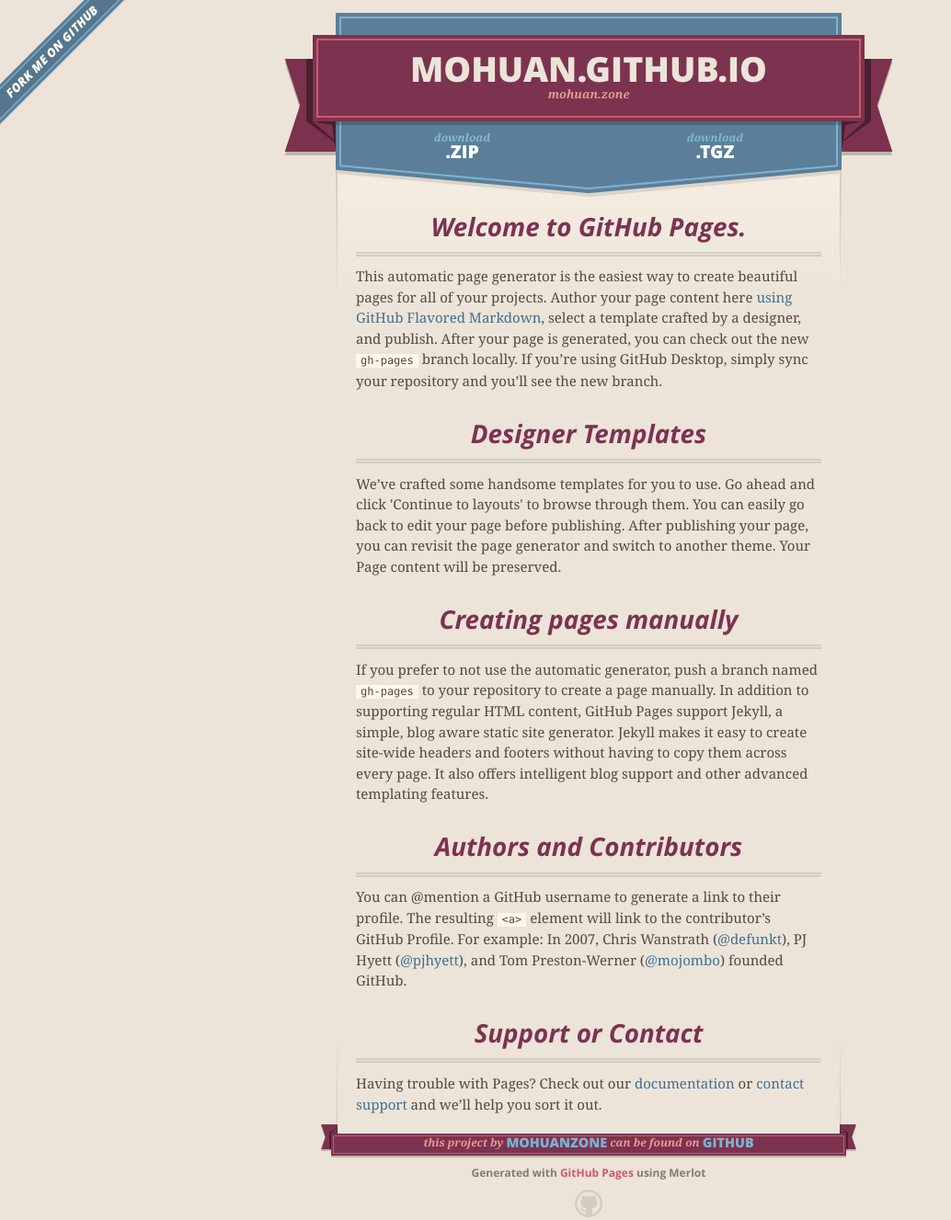
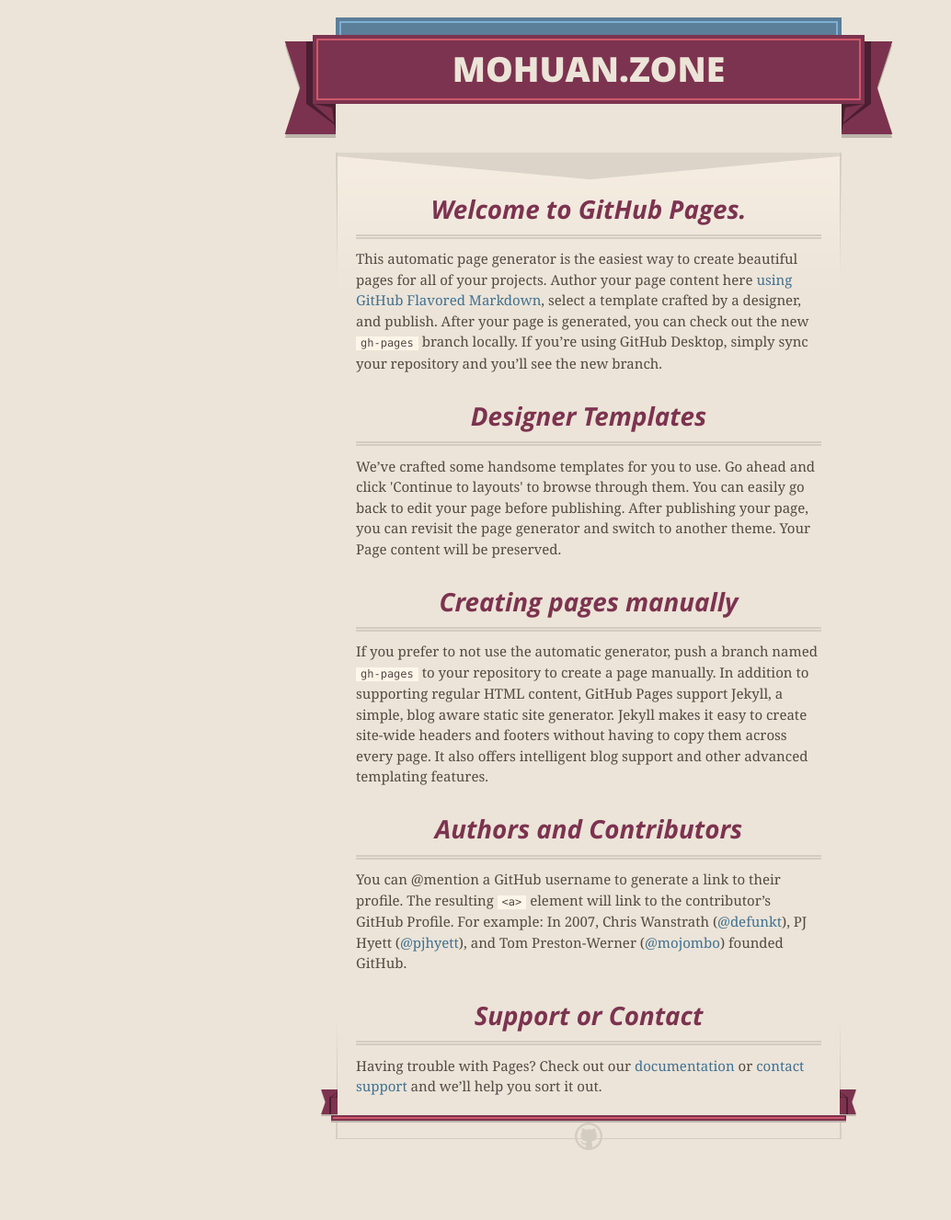
Before and after one commit to mohuanzone/mohuan.github.io, a plain HTML site: page index.html in a window 1280 px wide. Shown: the whole page at 92% size, without its empty margins (0-1034 px from the left). After the commit the page ends 1291 px from the top, so only its background shows below. Drawn offline with nearby package versions, Linux system fonts and the light colour scheme.

Commit message:
Update index.html

```diff
--- a/index.html
+++ b/index.html
@@ -21,14 +21,13 @@
   </head>
 
   <body>
-    <a id="forkme_banner" href="https://github.com/mohuanzone/mohuan.github.io">View on GitHub</a>
     <div class="shell">
 
       <header>
         <span class="ribbon-outer">
           <span class="ribbon-inner">
-            <h1>Mohuan.GitHub.io</h1>
-            <h2>mohuan.zone</h2>
+            <h1>Mohuan.zone</h1>
+            <h2></h2>
           </span>
           <span class="left-tail"></span>
           <span class="right-tail"></span>
@@ -37,7 +36,7 @@
 
       <section id="downloads">
         <span class="inner">
-          <a href="https://github.com/mohuanzone/mohuan.github.io/zipball/master" class="zip"><em>download</em> .ZIP</a><a href="https://github.com/mohuanzone/mohuan.github.io/tarball/master" class="tgz"><em>download</em> .TGZ</a>
+
         </span>
       </section>
 
@@ -75,12 +74,11 @@
       <footer>
         <span class="ribbon-outer">
           <span class="ribbon-inner">
-            <p>this project by <a href="https://github.com/mohuanzone">mohuanzone</a> can be found on <a href="https://github.com/mohuanzone/mohuan.github.io">GitHub</a></p>
           </span>
           <span class="left-tail"></span>
           <span class="right-tail"></span>
         </span>
-        <p>Generated with <a href="https://pages.github.com">GitHub Pages</a> using Merlot</p>
+
         <span class="octocat"></span>
       </footer>
 
```
